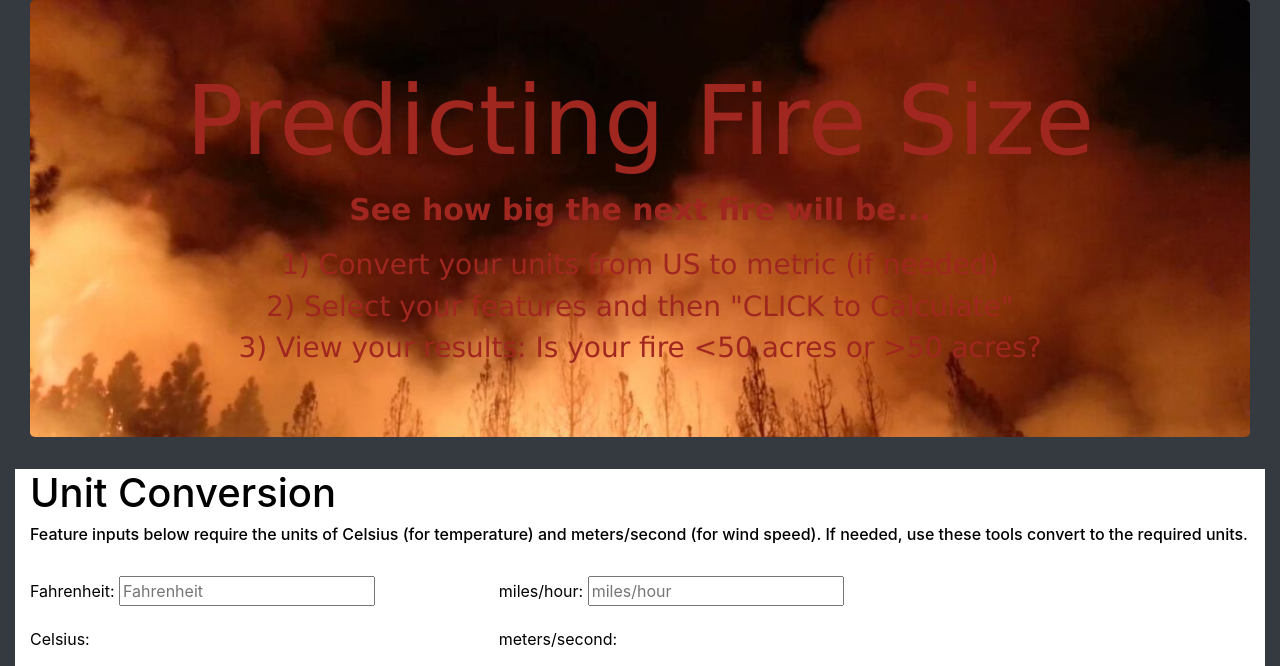
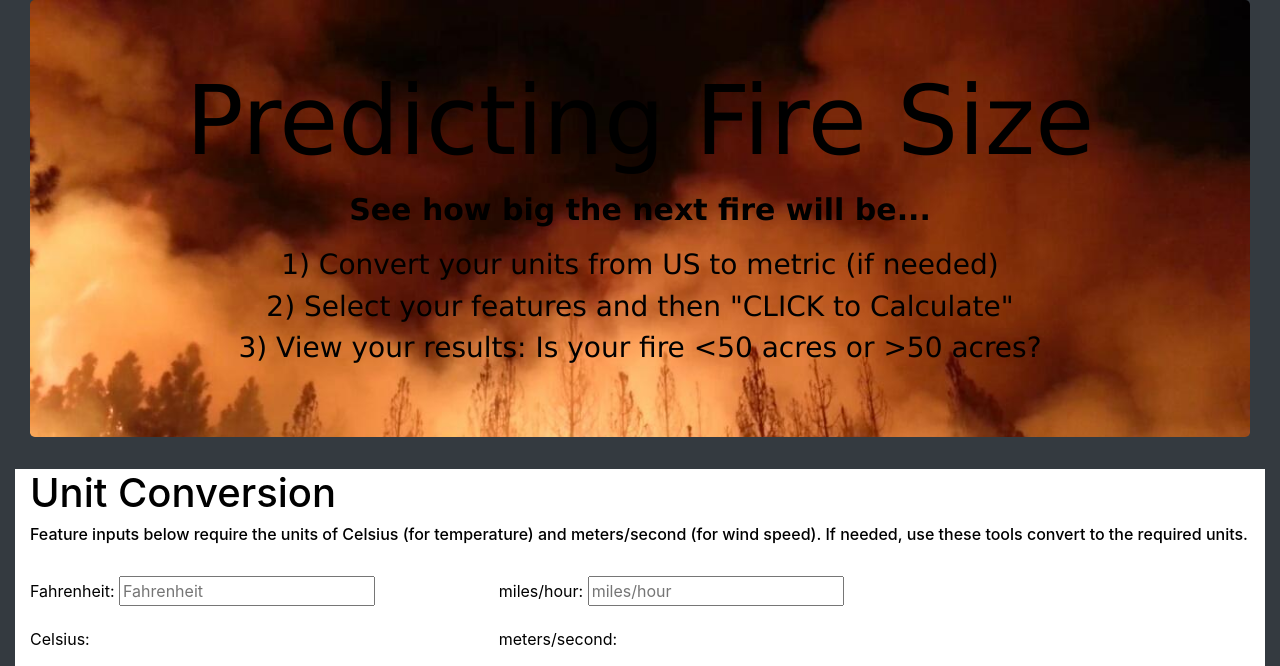
Before and after one commit to bridgecrew-perf6/wildfire_deploy1, a Flask app: page /predict/ in a window 1280 px wide. Shown: the top 666 px of the page. Run offline with Flask 2, Linux system fonts and the light colour scheme; some libraries are stand-ins or nearby versions.

Commit message:
updates web

```diff
--- a/templates/predictions.html
+++ b/templates/predictions.html
@@ -28,7 +28,7 @@
 
     <!-- Jumbotron -->
     <div class='container-fluid'>
-        <div class="jumbotron specialjum" style="color: #a0271f;">
+        <div class="jumbotron specialjum" style="color: black;">
             <h3 class='display-1'> Predicting Fire Size </h3>
             <p>See how big the next fire will be...</p>
             <h3> 1) Convert your units from US to metric (if needed)</h3>
@@ -258,7 +258,7 @@
                                         <br>
                                         <br>
                                         <br>
-                                        <img id="dummy" src="../static/images/Real_Life.png">
+                                        <img id="dummy" src="../static/images/Real_Life.PNG">
                                         <br>
                                         <br>
                                     </div>
```
